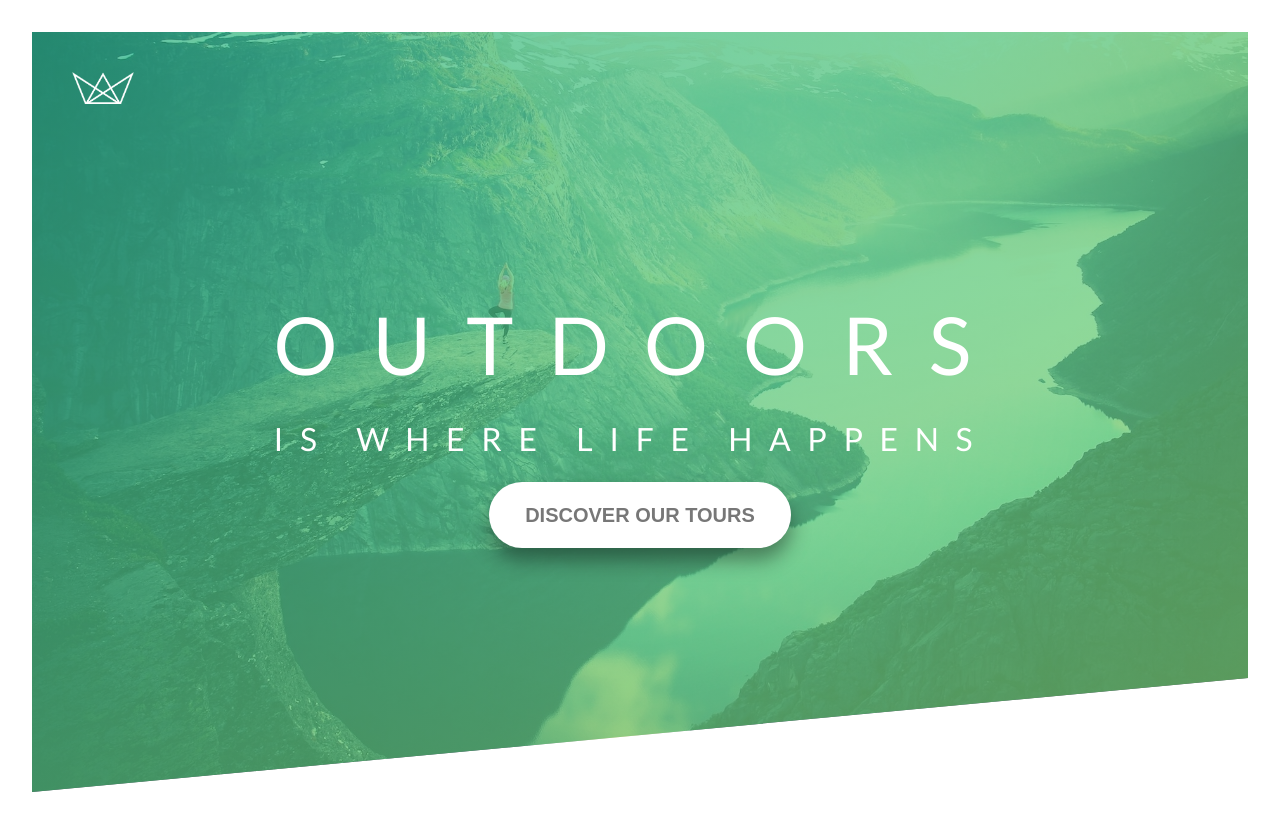
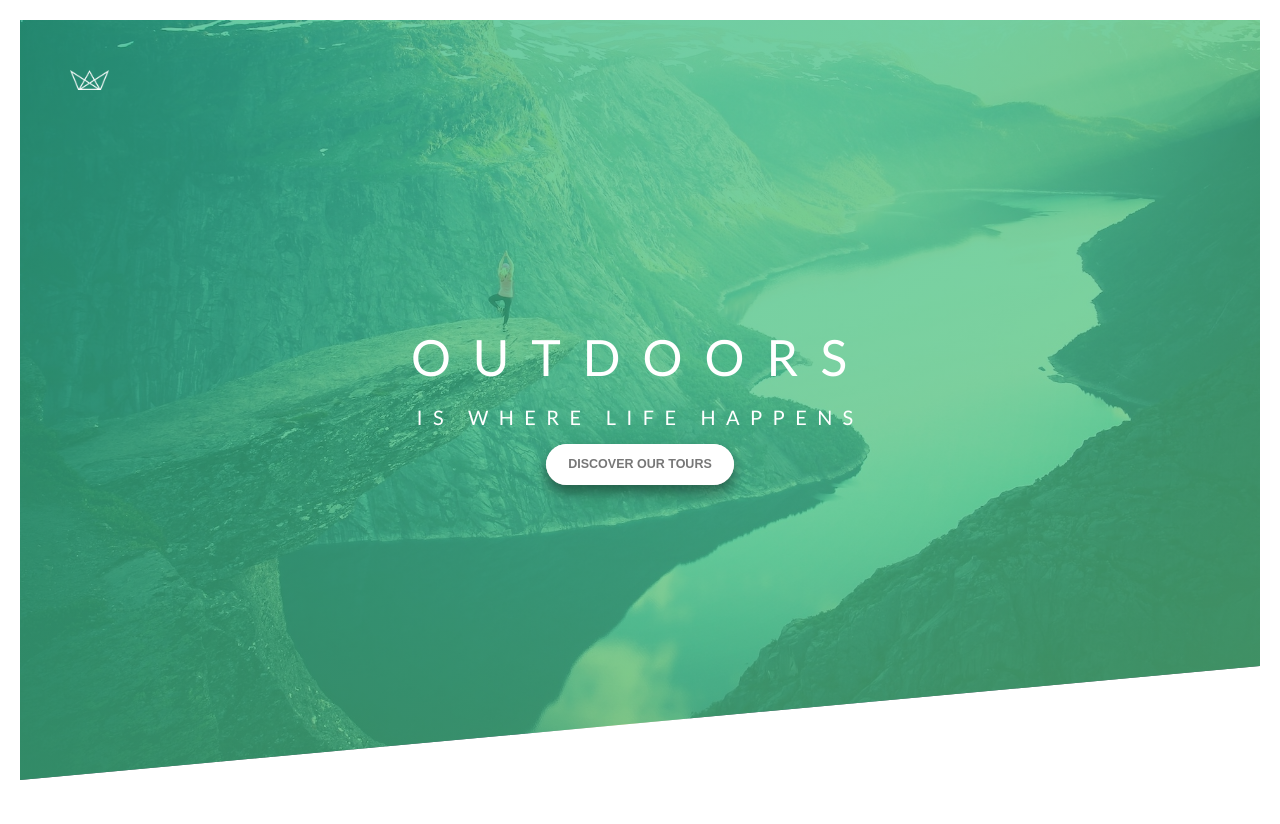
Before and after one commit to AgileMyk/Advanced-CSS-Practice, a website: page Project1-Natour/index.html in a window 1280 px wide. After the commit the page ends 800 px from the top, so only its background shows below. Drawn offline with Linux system fonts and the light colour scheme.

Commit message:
sass conversion

```diff
--- a/Project1-Natour/index.html
+++ b/Project1-Natour/index.html
@@ -10,20 +10,20 @@
 </head>
 <body>
     <header class="header">
-        <div class="logo-box">
-            <img src="/img/logo-white.png" alt="Main Site Logo" class="logo">
+        <div class="header__logo-box">
+            <img src="/img/logo-white.png" alt="Main Site Logo" class="header__logo">
         </div>
 
-        <div class="header-button">
+        <div class="header header--button">
 
-            <h1 class="heading-primary">
+            <h1 class="header  heading--primary">
                 <span>Outdoors</span>
                 <span>is where life happens</span>
             </h1>
 
             <div class="discover-button-container">
                 <a href="#">
-                    <button class="btn btn-white">
+                    <button class="btn btn--white btn--animated">
                         Discover our tours
                     </button>
                 </a>
--- /dev/null
+++ b/Project1-Natour/sass/main.scss
@@ -0,0 +1,211 @@
+/* COLORS */
+
+$color-primary-light: #55c57a;
+$color-primary: #7ed56f;
+$color-primary-dark: #28b485;
+
+
+$white: #fff;
+$gray: #777;
+$shadow: rgba(0, 0, 0, .4);
+
+
+* {
+    margin: 0;
+    padding: 0;
+    line-height: 1.7;
+    color: white;
+}
+
+html {
+    background-color: $white;
+    font-size: 62.5%;
+}
+
+body {
+    font-family: 'Lato', Arial, Helvetica, sans-serif;
+    /*background-color: rgb(218, 218, 218);*/
+    background-position: center;
+    padding: 2rem;
+}
+
+header {
+    height: 95vh;
+    background-color: $gray;
+    background-image: linear-gradient(
+        to top left,
+        rgba($color-primary-light, .7),
+        rgba($color-primary-dark, .7)),
+        url(../img/hero.jpg);
+    background-size: cover;
+    background-position: top;
+    position: relative;
+    clip-path: polygon(0 0, 100% 0, 100% 85%, 0 100%);
+    display: flex;
+    flex-direction: column;
+}
+
+.header__logo-box {
+    position: absolute;
+    top: 5rem;
+    left: 5rem;
+}
+
+.header__logo {
+    height: 2rem;
+}
+
+.header--button {
+    display: flex;
+    flex-direction: column;
+    margin: auto;
+}
+
+.heading--primary {
+    display: flex;
+    align-items: center;
+    flex-direction: column;
+    margin: auto;
+}
+
+span:nth-of-type(1) {
+    font-size: 2.5em;
+    font-weight: 400;
+    text-transform: uppercase;
+    letter-spacing: 2.2rem;
+    animation: headingSpan1 2s ease-in-out;
+    backface-visibility: hidden;
+    /* hides part behind animation, prevents wiggle in animation */
+}
+
+@keyframes headingSpan1 {
+    0% {
+        opacity: 0;
+        transform: translateX(-10rem);
+    }
+
+    80% {
+        opacity: .8;
+        transform: translateX(1.5rem);
+    }
+
+    100% {
+        opacity: 1;
+        transform: translateX(0rem);
+    }
+
+}
+
+span:nth-of-type(2) {
+    font-weight: 400;
+    text-transform: uppercase;
+    letter-spacing: 1.035rem;
+    animation: headingSpan2 2s ease-in-out;
+    backface-visibility: hidden;
+    /* hides part behind animation, prevents wiggle in animation */
+
+}
+
+@keyframes headingSpan2 {
+    0% {
+        opacity: 0;
+        transform: translateX(10rem);
+    }
+
+    80% {
+        opacity: .8;
+        transform: translateX(-1.5rem);
+    }
+
+    100% {
+        opacity: 1;
+        transform: translateX(rem);
+    }
+}
+
+@keyframes discover_btn {
+    0% {
+        transform: translateY(5rem);
+        opacity: 0;
+    }
+
+    100% {
+        transform: translateY(0);
+        opacity: 1;
+    }
+}
+
+.discover-button-container {
+    display: flex;
+    justify-content: center;
+    padding-top: 1rem;
+}
+
+.discover-button-container .btn--white {
+    transition: all .2s;
+    box-shadow: 0 .75rem 1.25rem $shadow;
+    position: relative;
+    animation: discover_btn 1.25s ease-in .25s backwards;
+}
+
+.discover-button-container .btn--animated:hover {
+    transform: translateY(-.25rem);
+}
+
+.discover-button-container .btn--animated:active {
+    transform: translateY(.125rem);
+}
+
+.discover-button-container .btn--animated::after {
+    background-color: $white;
+}
+
+.btn {
+    border: none;
+    border-radius: 2.5rem;
+    font-size: 1.25rem;
+    font-weight: 700;
+    text-transform: uppercase;
+    display: inline-block;
+}
+
+.btn::after {
+    content: '';
+    display: inline-block;
+    height: 100%; /*    height/width/border-radius, etc. set to 100% so it matches the element that it is "psuedo'd to"     */
+    width: 100%;
+    border-radius: 2.5rem;
+    position: absolute;
+    top: 0;
+    left: 0;
+    z-index: -1;
+    transition: all .225s;
+}
+
+.btn:hover::after {
+    transform: scaleX(1.75) scaleY(1.175);
+    opacity: 0;
+}
+
+/*
+.btn::after and .btn:hover::after transition/transform, opacity is used to create the flash effect of hovering over the button
+*/
+
+.btn:link,
+.btn:visited {
+    text-decoration: none;
+}
+
+
+.btn--white {
+    background-color: $white;
+    color: $gray;
+    padding: 1rem 2.25rem;
+}
+
+
+@media screen and (min-width: 785px) {
+
+
+
+}
```
Also changed, not shown: Project1-Natour/package.json (added, +180 -0 lines), Project1-Natour/css/style.css, Project1-Natour/sass/main.css (added), 2 other files.
